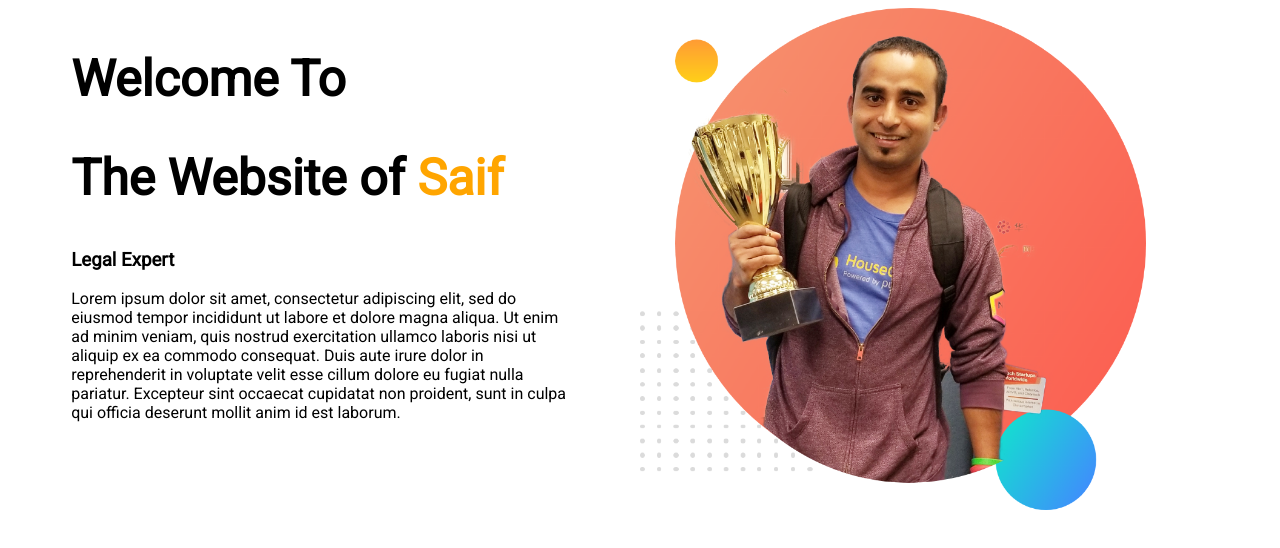
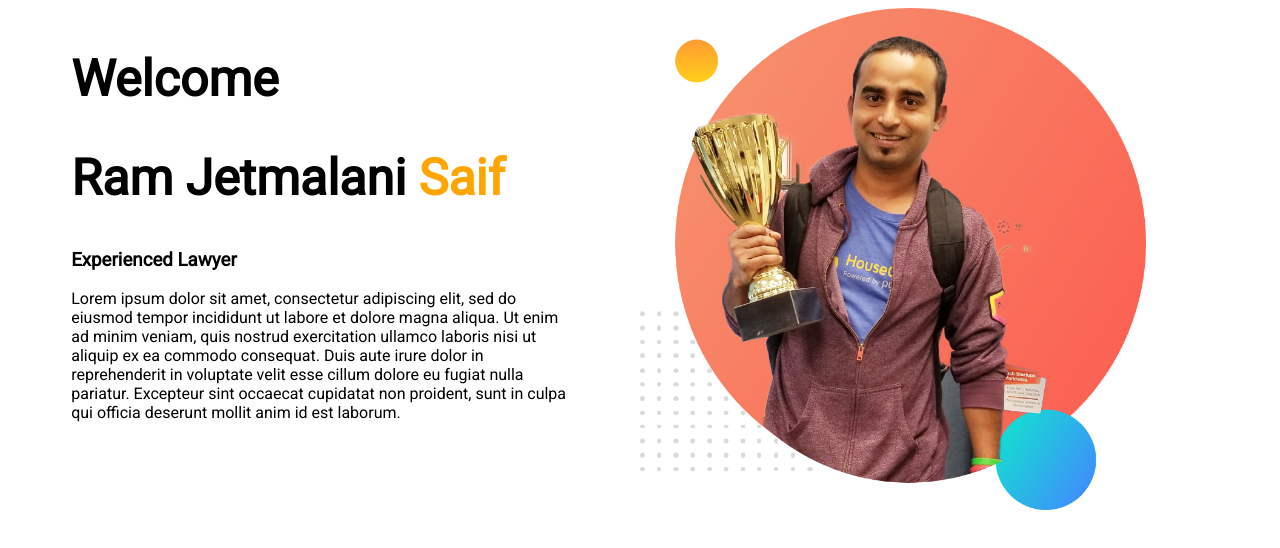
Before and after one commit to s-bari/web-portfolio, a plain HTML site: page index.html in a window 1280 px wide. Drawn offline with Linux system fonts and the light colour scheme.

Commit message:
name changed

```diff
--- a/index.html
+++ b/index.html
@@ -11,9 +11,9 @@
 <body>
     <section>
     <div class="half-width">
-        <h1>Welcome To</h1>
-        <h1>The Website of <span class="name-highlight">Saif</span></h1>
-        <h3>Legal Expert</h3>
+        <h1>Welcome </h1>
+        <h1>Ram Jetmalani <span class="name-highlight">Saif</span></h1>
+        <h3>Experienced Lawyer</h3>
         <p>Lorem ipsum dolor sit amet, consectetur adipiscing elit, sed do eiusmod tempor incididunt ut labore et dolore magna aliqua. Ut enim ad minim veniam, quis nostrud exercitation ullamco laboris nisi ut aliquip ex ea commodo consequat. Duis aute irure dolor in reprehenderit in voluptate velit esse cillum dolore eu fugiat nulla pariatur. Excepteur sint occaecat cupidatat non proident, sunt in culpa qui officia deserunt mollit anim id est laborum.</p>
     </div>
     <div class="half-width">
```
